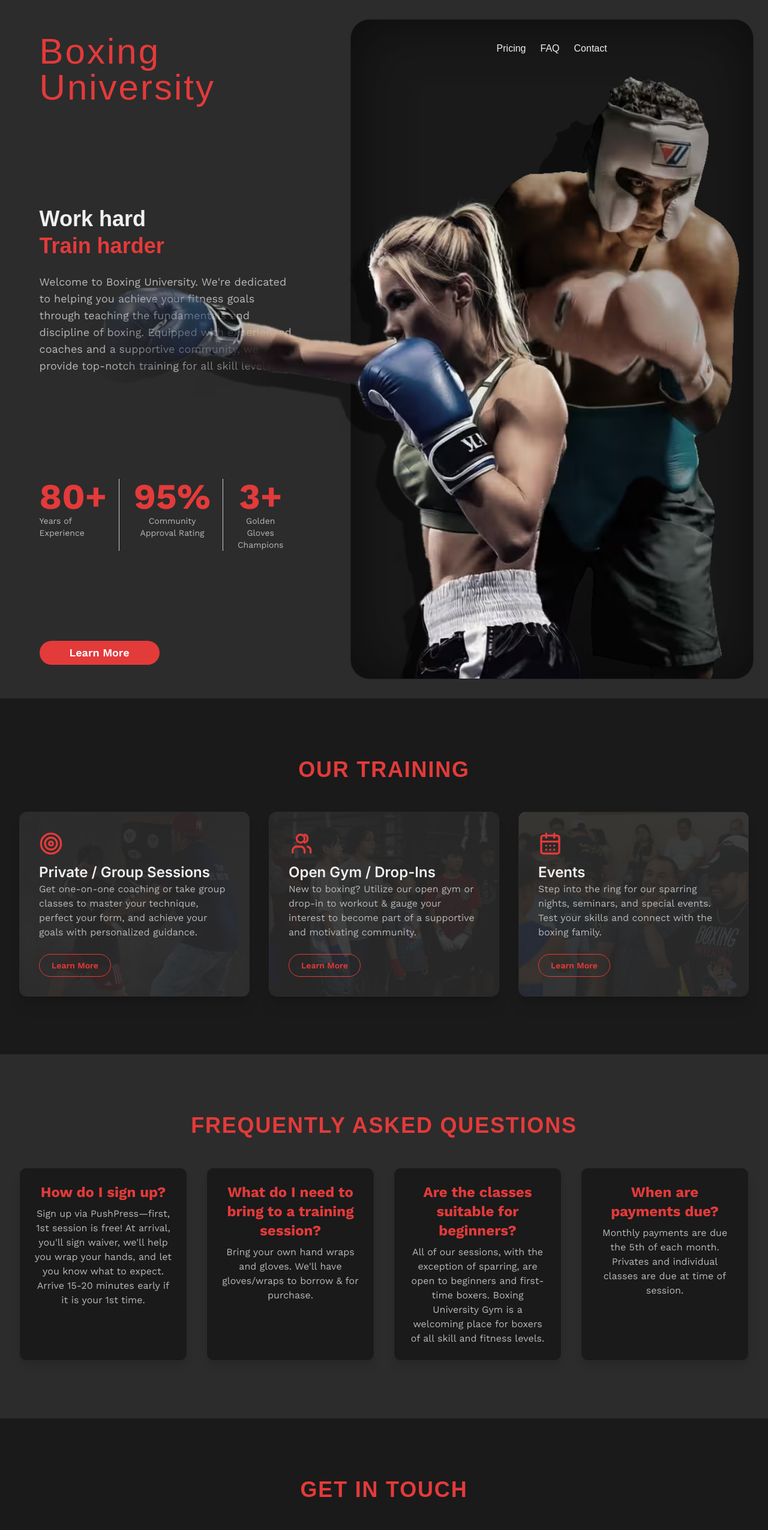
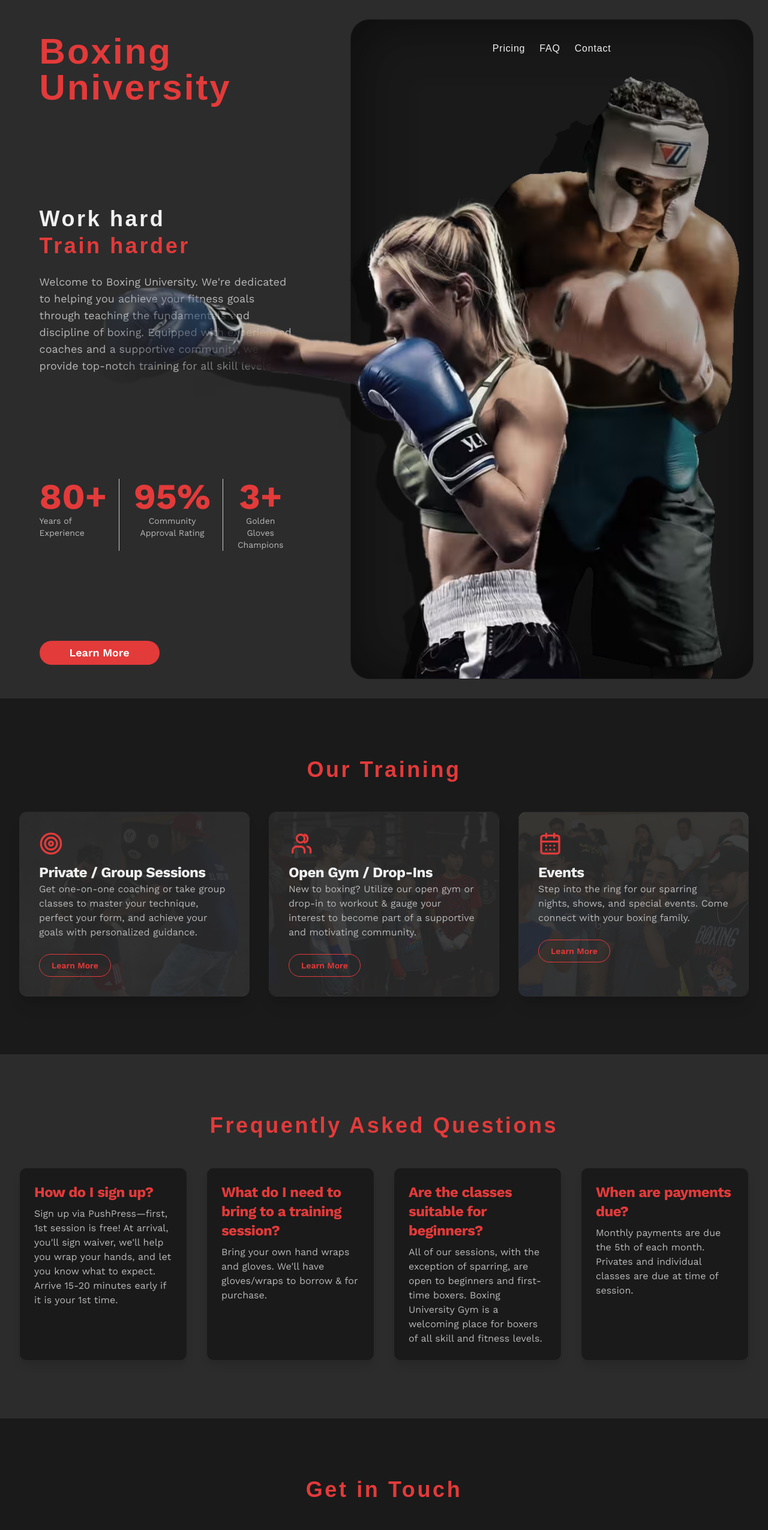
Before and after one commit to roycevanle/boxing-u-website, a website: page index.html in a window 1280 px wide. Shown: the top 2550 px of the page at 60% size. Drawn offline with nearby package versions, Linux system fonts and the light colour scheme; a web font is replaced by a local one.

Commit message:
consolidated styling for h3, p, h1, and h2 for easier viewing into css. moreover, added skeleton for card reveal animation in css

```diff
--- a/css/input.css
+++ b/css/input.css
@@ -14,17 +14,17 @@
     font-family: "Work Sans", sans-serif;
     font-weight: 400;
     font-style: normal;
-    font-size: 16px;
-  }
-  h1 {
-    font-family: "Inter", sans-serif;
-    font-weight: 400;
-    font-style: normal;
+    @apply text-sm md:text-base;
   }
   h2 {
-    @apply font-bartle text-4xl font-extrabold leading-tight;
+    @apply font-bartle text-4xl font-bold leading-tight tracking-wide md:tracking-widest;
   }
-   a {
+  h3 {
+    font-family: "Work Sans", sans-serif;
+    font-style: normal;
+    @apply text-xl md:text-2xl font-bold tracking-tight;
+  }
+  a {
     font-family: "Work Sans", sans-serif;
     font-weight: 400;
     font-style: normal;
@@ -38,7 +38,6 @@
     background-repeat: no-repeat;
     background-color: black; /* Base color for the blend */
   }
-
   /* Create a tint overlay using a pseudo-element on the body */
   body::before {
     content: "";
@@ -51,7 +50,6 @@
     z-index: -1; /* Keeps it behind your content but over the grid */
     pointer-events: none;
   }
-
   html, body {
     max-width: 100%;
     overflow-x: hidden;
@@ -75,17 +73,18 @@ body {
             border border-zinc-700/10;
 }
 
+/* FONT - BBH Bartle */
 @utility font-bartle {
     font-family: "BBH Bartle", sans-serif;
     font-weight: 400;
     font-style: normal;
 }
 
-/* Apply BBH Bartle */
+/* NAVBAR - Apply BBH Bartle to navbar headers */
 .navbar-header {
     font-family: "BBH Bartle", sans-serif;
-    font-weight: 400;
     font-style: normal;
+    @apply tracking-wide md:tracking-wider;
 }
 
 @utility custom-poly {
@@ -122,7 +121,7 @@ body {
   }
 }
 
-.title {
+/* .title {
   position: absolute;
   top: 2.5%;
   left: 9%;
@@ -130,11 +129,10 @@ body {
   width: 60.7%;
   clip-path: inset(0.5px round 8px 0);
   z-index: 50;
-  /* background-color:rgba(0, 0, 0, 0.5); */
   @apply p-3 font-bartle text-accent-red;
-}
+} */
 
-.title1 {
+.title {
   height: 5%;
   width: 95%;
   z-index: 50;
@@ -165,19 +163,22 @@ body {
   border-right: none;
 }
 
-/* Adds animation for Learn More Button */
-/* .btn-learn-more {
-  @apply
-} */
+/* OUR TRAINING - Card design */
+.card-training {
+  @apply relative rounded-xl shadow-xl border border-secondary-bg hover:scale-[1.02] transition-transform duration-300 overflow-hidden;
+}
 
-
-/*
-# for id
-. for class
-
-
-Keep for later
-sm:w-[20vw] md:w-[25vw] lg:w-[5vw] xl:w-[50vw]
-
-mx-[2vw] my-[2vw]
-*/
+/* OUR TRAINING - Reveals a card which slides up from bottom & covers original */
+.card-reveal {
+  position: absolute;
+  top: 0;
+  left: 0;
+  width: 100%;
+  height: 100%;
+  transform: translateY(100%);
+  transition: transform 0.4s cubic-bezier(0.4, 0, 0.2, 1);
+  z-index: 20;
+}
+.card-reveal.active {
+  transform: translateY(0);
+}
--- a/index.html
+++ b/index.html
@@ -8,6 +8,7 @@
     <meta name="viewport" content="width=device-width, initial-scale=1.0">
 
     <title>Boxing University Gym</title>
+
     <!-- Tailwind CSS for styling -->
     <link href="css/output.css" rel="stylesheet">
 
@@ -22,13 +23,12 @@
         <!-- Hero section -->
         <section
             class="relative flex flex-col md:flex-row min-h-dvh w-full items-center justify-center p-4 gap-4 md:bg-secondary-bg">
-            <div class="w-full max-w-[120rem] flex flex-col md:flex-row gap-4">
+            <div class="w-full max-w-480 flex flex-col md:flex-row gap-4">
                 <!-- Left Side -->
                 <div
                     class="hero-col flex justify-end my-10 min-h-[90dvh] md:flex-[1.5] md:justify-between md:min-h-275 p-6 custom-poly md:[clip-path:none] md:aspect-auto">
                     <div>
-                        <h1
-                            class="hidden md:block navbar-header text-xl md:text-6xl font-bold text-accent-red tracking-wider">
+                        <h1 class="hidden md:block navbar-header text-xl md:text-6xl text-accent-red font-bold">
                             Boxing University
                         </h1>
                     </div>
@@ -76,10 +76,10 @@
                         <p class="w-50 min-w-20 pl-5 text-sm">
                             Explore your potential where hardwork starts with a 1-2.
                         </p>
-                        <h1 class="title1 text-2xl font-bold text-accent-red tracking-wider">
+                        <h1 class="title1 text-2xl font-bold text-accent-red">
                             Boxing
                         </h1>
-                        <h1 class="title1 text-2xl font-bold text-accent-red tracking-wider mt-2">
+                        <h1 class="title1 text-2xl font-bold text-accent-red mt-2">
                             University
                         </h1>
                     </div>
@@ -91,7 +91,7 @@
                     <picture>
                         <source type="image/avif" srcset="imgs/tryCutout2.avif">
                         <source type="image/webp" srcset="imgs/tryCutout2.webp">
-                        <img class="absolute bottom-0 right-0 h-full w-auto max-w-none z-0 pointer-events-none [mask-image:linear-gradient(to_right,transparent,black_30%)]"
+                        <img class="absolute bottom-0 right-0 h-full w-auto max-w-none z-0 pointer-events-none mask-[linear-gradient(to_right,transparent,black_30%)]"
                             src="imgs/geminiHero.png" alt="Two boxers with a focused look and pose">
                     </picture>
                     <div class="relative z-10 flex justify-center p-6">
@@ -114,13 +114,13 @@
         <!-- Services section with cards for different offerings -->
         <section id="pricing" class="py-16 md:py-24 md:bg-primary-bg">
             <div class="container mx-auto px-4 md:px-8">
-                <h2 class="text-3xl md:text-4xl font-bold text-center mb-12 uppercase text-accent-red tracking-wider">
+                <h2 class="text-3xl md:text-4xl text-center mb-12 text-accent-red">
                     Our Training
                 </h2>
                 <div class="grid grid-cols-1 md:grid-cols-3 gap-8">
                     <!-- Private/Group Sessions Card -->
                     <div
-                        class="relative rounded-xl shadow-xl border border-secondary-bg hover:scale-[1.02] transition-transform duration-300 overflow-hidden">
+                        class="card-training">
                         <div class="absolute inset-0 bg-cover bg-center z-0"
                             style="background-image: url('imgs/privateSessions.jpg'); background-position: 50% 10%;">
                         </div>
@@ -135,10 +135,10 @@
                                 <circle cx="12" cy="12" r="6" />
                                 <circle cx="12" cy="12" r="2" />
                             </svg>
-                            <h3 class="text-xl md:text-2xl font-semibold">
+                            <h3>
                                 Private / Group Sessions
                             </h3>
-                            <p class="text-sm md:text-base text-secondary-text mb-6">
+                            <p class="text-secondary-text mb-6">
                                 Get one-on-one coaching or take group classes to master your technique, perfect your
                                 form, and achieve
                                 your goals
@@ -153,7 +153,7 @@
                     </div>
                     <!-- Group Classes Card -->
                     <div
-                        class="relative rounded-xl shadow-xl border border-secondary-bg hover:scale-[1.02] transition-transform duration-300 overflow-hidden">
+                        class="card-training">
                         <div class="absolute inset-0 bg-cover bg-center z-0"
                             style="background-image: url('imgs/groupClasses.jpg'); background-position: 50% 10%;">
                         </div>
@@ -169,10 +169,10 @@
                                 <path d="M22 21v-2a4 4 0 0 0-3-3.87" />
                                 <path d="M16 3.13a4 4 0 0 1 0 7.75" />
                             </svg>
-                            <h3 class="text-xl md:text-2xl font-semibold">
+                            <h3>
                                 Open Gym / Drop-Ins
                             </h3>
-                            <p class="text-sm md:text-base text-secondary-text mb-6">
+                            <p class="text-secondary-text mb-6">
                                 New to boxing? Utilize our open gym or drop-in to workout & gauge your interest to
                                 become part of a
                                 supportive and motivating community.
@@ -185,7 +185,7 @@
                     </div>
                     <!-- Events Card -->
                     <div
-                        class="relative rounded-xl shadow-xl border border-secondary-bg hover:scale-[1.02] transition-transform duration-300 overflow-hidden">
+                        class="card-training">
                         <div class="absolute inset-0 bg-cover bg-center z-0"
                             style="background-image: url('imgs/events.jpg'); background-position: 50% 10%;">
                         </div>
@@ -207,13 +207,12 @@
                                 <path d="M12 18h.01" />
                                 <path d="M16 18h.01" />
                             </svg>
-                            <h3 class="text-xl md:text-2xl font-semibold">
+                            <h3>
                                 Events
                             </h3>
-                            <p class="text-sm md:text-base text-secondary-text mb-6">
-                                Step into the ring for our sparring nights, seminars, and special events. Test your
-                                skills
-                                and connect with the boxing family.
+                            <p class="text-secondary-text mb-6">
+                                Step into the ring for our sparring nights, shows, and special events. Come connect with
+                                your boxing family.
                             </p>
                             <a href="#"
                                 class="px-5 py-2 font-semibold text-sm text-accent-red border border-accent-red rounded-full hover:bg-accent-red hover:text-text-white transition-colors">
@@ -227,31 +226,33 @@
         <!-- About/Stats Section -->
         <section id="faq" class="py-16 md:py-24 md:bg-secondary-bg">
             <div class="container mx-auto px-4 md:px-8">
-                <h2 class="text-3xl md:text-4xl font-bold text-center mb-12 uppercase text-accent-red tracking-wider">
+                <h2 class="text-3xl md:text-4xl text-center mb-12 text-accent-red">
                     Frequently Asked Questions
                 </h2>
-                <div class="grid grid-cols-1 md:grid-cols-2 lg:grid-cols-4 gap-8 text-center">
+                <div class="grid grid-cols-1 md:grid-cols-2 lg:grid-cols-4 gap-8">
                     <div class="p-6 bg-primary-bg rounded-xl shadow-lg border border-secondary-bg">
-                        <p class="text-2xl md:text-2xl font-bold text-accent-red mb-2">How do I sign up?</p>
-                        <p class="text-m text-secondary-text">Sign up via PushPress—first, 1st session
-                            is free! At arrival, you'll sign waiver, we'll help you wrap your hands, and let you know what to expect. Arrive 15-20
+                        <h3 class="text-accent-red mb-2">How do I sign up?</h3>
+                        <p class="text-secondary-text">Sign up via PushPress—first, 1st session
+                            is free! At arrival, you'll sign waiver, we'll help you wrap your hands, and let you know
+                            what to expect. Arrive 15-20
                             minutes early if it is your 1st time.</p>
                     </div>
                     <div class="p-6 bg-primary-bg rounded-xl shadow-lg border border-secondary-bg">
-                        <p class="text-2xl md:text-2xl font-bold text-accent-red mb-2">What do I need to bring to a
-                            training session?</p>
-                        <p class="text-m text-secondary-text">Bring your own hand wraps and gloves. We'll have gloves/wraps to borrow & for purchase.</p>
+                        <h3 class="text-accent-red mb-2">What do I need to bring to a
+                            training session?</h3>
+                        <p class="text-secondary-text">Bring your own hand wraps and gloves. We'll have
+                            gloves/wraps to borrow & for purchase.</p>
                     </div>
                     <div class="p-6 bg-primary-bg rounded-xl shadow-lg border border-secondary-bg">
-                        <p class="text-2xl md:text-2xl font-bold text-accent-red mb-2">Are the classes suitable for
-                            beginners?</p>
-                        <p class="text-m text-secondary-text">All of our sessions, with the exception of sparring, are
+                        <h3 class="text-accent-red mb-2">Are the classes suitable for
+                            beginners?</h3>
+                        <p class="text-secondary-text">All of our sessions, with the exception of sparring, are
                             open to beginners and first-time boxers. Boxing University Gym is a welcoming place for
                             boxers of all skill and fitness levels.</p>
                     </div>
                     <div class="p-6 bg-primary-bg rounded-xl shadow-lg border border-secondary-bg">
-                        <p class="text-2xl md:text-2xl font-bold text-accent-red mb-2">When are payments due?</p>
-                        <p class="text-m text-secondary-text">Monthly payments are due the 5th of each month. Privates
+                        <h3 class="text-accent-red mb-2">When are payments due?</h3>
+                        <p class="text-secondary-text">Monthly payments are due the 5th of each month. Privates
                             and individual classes are due at time of session.</p>
                     </div>
                 </div>
@@ -261,7 +262,7 @@
         <!-- Contact Section -->
         <section id="contact" class="py-16 md:py-24 bg-primary-bg">
             <div class="container mx-auto px-4 md:px-8">
-                <h2 class="text-3xl md:text-4xl font-bold text-center mb-12 uppercase text-accent-red tracking-wider">
+                <h2 class="text-3xl md:text-4xl text-center mb-12 text-accent-red tracking-widest">
                     Get in Touch
                 </h2>
                 <div class="flex flex-col md:flex-row items-center justify-center gap-8">
@@ -307,7 +308,8 @@
     <!-- Footer with social media links and copyright information -->
     <footer class="bg-secondary-bg p-8 text-center text-secondary-text border-t border-secondary-bg">
         <div class="flex justify-center space-x-6 mb-4">
-            <a href="https://www.instagram.com/boxinguniversity_/" target="_blank" aria-label="Instagram" class="hover:text-accent-red transition-colors">
+            <a href="https://www.instagram.com/boxinguniversity_/" target="_blank" aria-label="Instagram"
+                class="hover:text-accent-red transition-colors">
                 <!-- Lucide icon for Instagram -->
                 <svg xmlns="http://www.w3.org/2000/svg" width="24" height="24" viewBox="0 0 24 24" fill="none"
                     stroke="currentColor" stroke-width="2" stroke-linecap="round" stroke-linejoin="round"
@@ -318,8 +320,8 @@
                 </svg>
             </a>
             <!-- <a href="#" aria-label="Facebook" class="hover:text-accent-red transition-colors"> -->
-                <!-- Lucide icon for Facebook -->
-                <!-- <svg xmlns="http://www.w3.org/2000/svg" width="24" height="24" viewBox="0 0 24 24" fill="none"
+            <!-- Lucide icon for Facebook -->
+            <!-- <svg xmlns="http://www.w3.org/2000/svg" width="24" height="24" viewBox="0 0 24 24" fill="none"
                     stroke="currentColor" stroke-width="2" stroke-linecap="round" stroke-linejoin="round"
                     class="w-6 h-6">
                     <path d="M18 2h-3a5 5 0 0 0-5 5v3H7v4h3v8h4v-8h3l1-4h-4V7a1 1 0 0 1 1-1h3z" />
```
Also changed, not shown: css/output.css.
